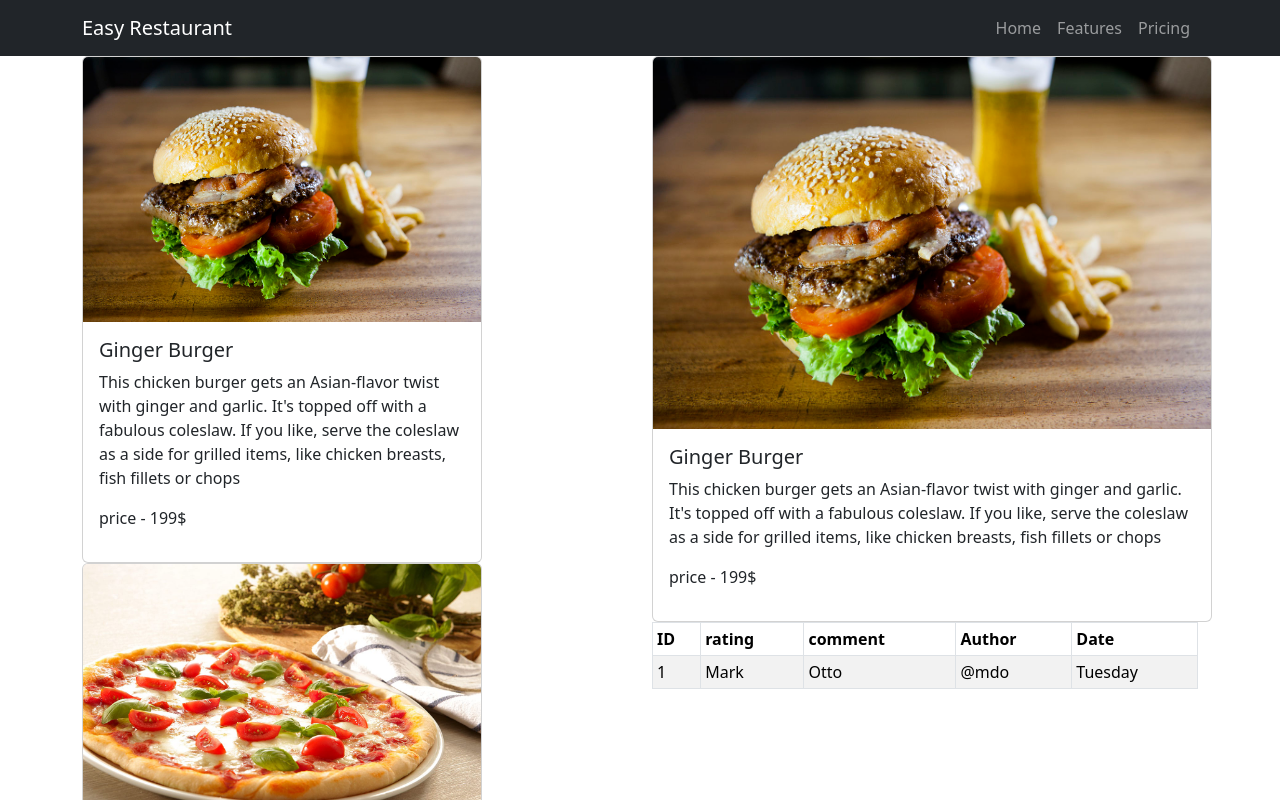
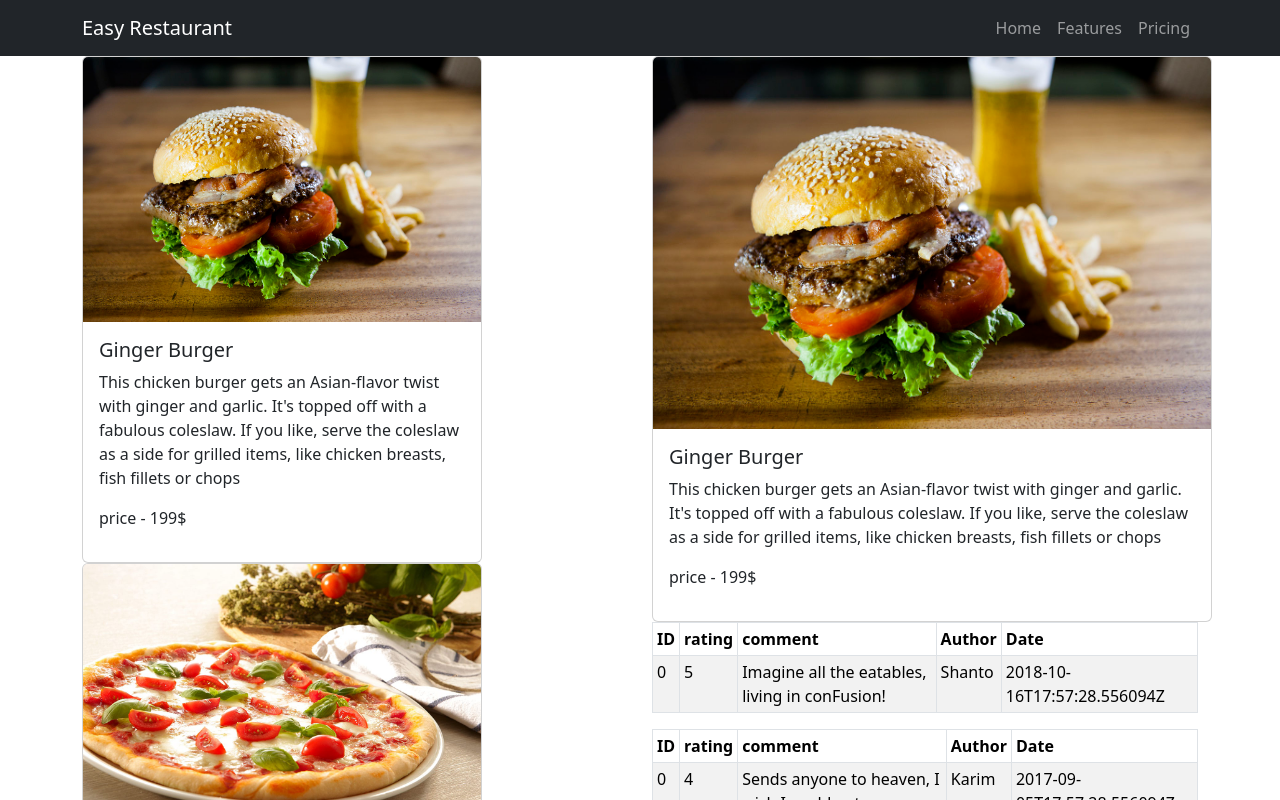
Before and after one commit to deeshubhatt07/Easy-Restaurant, a React (Create React App) app: page / in a window 1280 px wide. Shown: the top 800 px of the page. Built offline with nearby package versions, Linux system fonts and the light colour scheme.

Commit message:
Comments functionality completed

```diff
--- a/src/components/Body/Comments.jsx
+++ b/src/components/Body/Comments.jsx
@@ -1,5 +1,4 @@
 import React from 'react'
-import comments from '../../data/comments'
 import { Table } from 'react-bootstrap';
 
 const Comments = props => {
@@ -18,11 +17,11 @@ const Comments = props => {
                 </thead>
                 <tbody>
                     <tr>
-                        <td>1</td>
-                        <td>Mark</td>
-                        <td>Otto</td>
-                        <td>@mdo</td>
-                        <td>Tuesday</td>
+                        <td>{props.comment.dishId}</td>
+                        <td>{props.comment.rating}</td>
+                        <td>{props.comment.comment}</td>
+                        <td>{props.comment.author}</td>
+                        <td>{props.comment.date}</td>
                     </tr>
                 </tbody>
             </Table>
--- a/src/components/Body/DisplayItem.jsx
+++ b/src/components/Body/DisplayItem.jsx
@@ -1,35 +1,28 @@
 import React from 'react'
-import {Card,Button} from 'react-bootstrap'
+import { Card, Button } from 'react-bootstrap'
 import Comments from './Comments'
-import commentData from '../../data/comments'
-import { useEffect,useState } from 'react'
 
 const DisplayItem = props => {
 
-  const [comment, setComment] = useState([]);
-
-  useEffect(() => {
-    const comment = commentData.filter((com) => {
-      if(props.dishItem.id===com.id)
-        return com;
+  const comments = props.comment.map((com) => {
+    return (
+      <Comments comment={com} key={com.id}/>
+    )
   })
-    setComment(comment)
-  }, [])
-
 
   return (
     <div>
       <Card style={{ width: '35rem' }}>
         <Card.Img variant="top" src={props.dishItem.image} />
         <Card.Body>
-                    <Card.Title style={{cursor:"pointer"}}>{props.dishItem.name}</Card.Title>
+          <Card.Title style={{ cursor: "pointer" }}>{props.dishItem.name}</Card.Title>
           <Card.Text>
             {props.dishItem.description}
           </Card.Text>
           <p>price - {props.dishItem.price}$</p>
         </Card.Body>
       </Card>
-            <Comments id={comment}/>
+      {comments}
     </div>
   )
 }
--- a/src/components/Body/MenuList.jsx
+++ b/src/components/Body/MenuList.jsx
@@ -2,11 +2,19 @@ import React, { useState } from 'react'
 import dishes from '../../data/dishes'
 import MenuItem from './MenuItem';
 import DisplayItem from './DisplayItem';
+import commentData from '../../data/comments'
 
 const MenuList = () => {
 
     const [item, setItem] = useState(dishes);
     const [selectedDish, setSelectedDish] = useState(dishes[0]);
+
+    const comment2 = commentData.filter((com) => {
+        if (0===com.dishId)
+            return com;
+    })
+
+    const [comment, setComment] = useState(comment2);
 
     const menuItems = item.map((listItem) => {
         return (
@@ -18,13 +26,18 @@ const MenuList = () => {
 
     const selectedDishItem = item => {
         setSelectedDish(item);
+        const comment1 = commentData.filter((com) => {
+            if (item.id === com.dishId)
+                return com;
+        })
+        setComment(comment1);
     }
 
     return (
         <div>
             <div className="row">
                 <div className="col-6">{menuItems}</div>
-                <div className="col-6"><DisplayItem dishItem={selectedDish}/></div>
+                <div className="col-6"><DisplayItem dishItem={selectedDish} comment={comment}/></div>
             </div>
         </div>
     )
```
Lines whose indentation alone changed are shown as unchanged.
